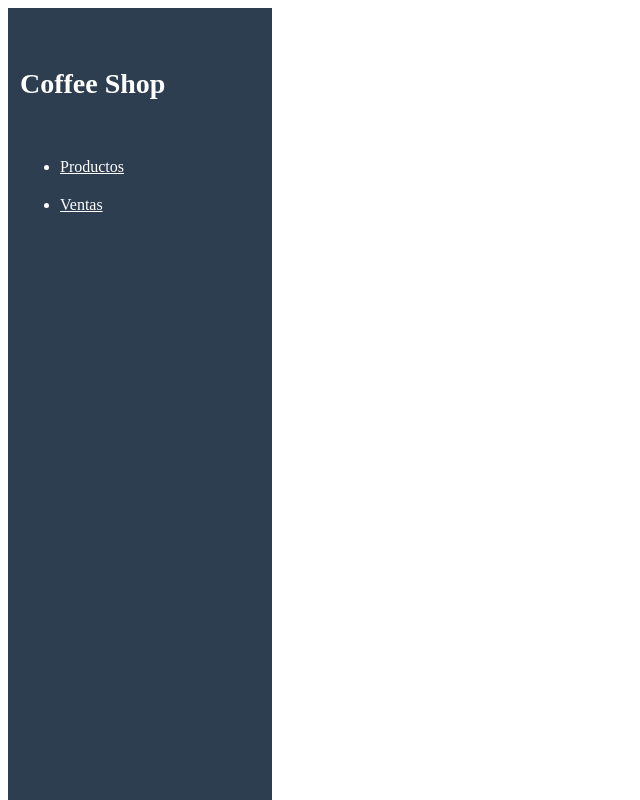
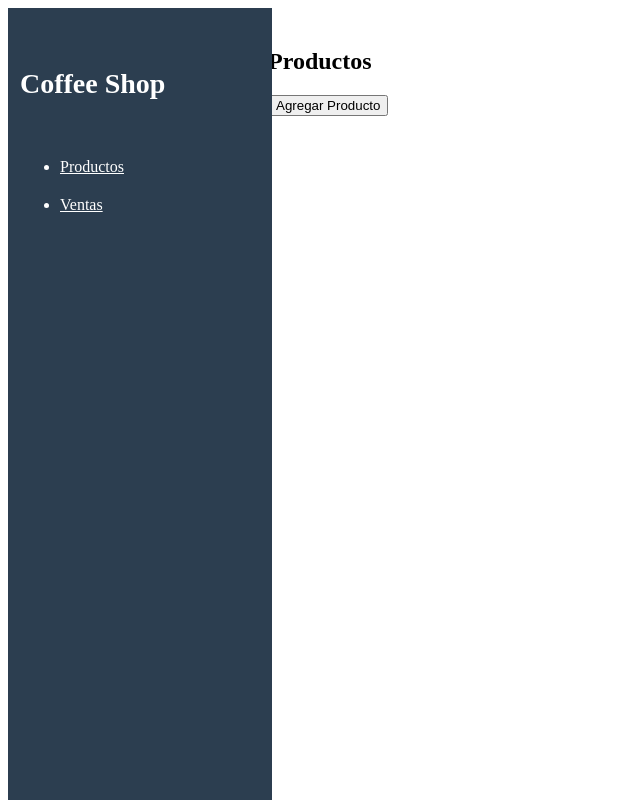
Before and after one commit to javalencis/prueba_konecta, a React (Vite) app in the folder frontend/: page / in a window 1280 px wide. Shown: the whole page, without its empty margins (0-640 px from the left). Built offline with nearby package versions, Linux system fonts and the light colour scheme; no server answers; the HTML template or start-up script is replaced by a standard one.

Commit message:
Agregando lista de productos

```diff
--- a/frontend/package.json
+++ b/frontend/package.json
@@ -10,6 +10,7 @@
     "preview": "vite preview"
   },
   "dependencies": {
+    "axios": "^1.7.7",
     "prop-types": "^15.8.1",
     "react": "^18.3.1",
     "react-dom": "^18.3.1",
--- /dev/null
+++ b/frontend/src/api/api.js
@@ -0,0 +1,10 @@
+import axios from "axios";
+
+const api = axios.create({
+  baseURL: "http://localhost:3000/api",
+  headers: {
+    "Content-Type": "appplication/json",
+  },
+});
+
+export default api;
--- /dev/null
+++ b/frontend/src/components/ProductList.jsx
@@ -0,0 +1,15 @@
+import { useEffect } from "react";
+import api from "../api/api";
+import "../styles/ProductList.scss";
+export const ProductList = () => {
+  const getProducts = async() => {
+    const res = await api.get('/products')
+    console.log(res)
+  };
+
+  useEffect(() => {
+    getProducts()
+  }, [])
+
+  return <section className="ProductList"></section>;
+};
--- a/frontend/src/containers/LayoutPages.jsx
+++ b/frontend/src/containers/LayoutPages.jsx
@@ -1,12 +1,12 @@
 
 import { Outlet } from "react-router-dom"
 import { LateralMenu } from "../components/LateralMenu"
-
+import '../styles/LayoutPages.scss'
 export const LayoutPages = () => {
   return (
     <section>
         <LateralMenu/>
-        <section>
+        <section className="ContentPage">
             <Outlet/>
         </section>
     </section>
--- a/frontend/src/pages/Products.jsx
+++ b/frontend/src/pages/Products.jsx
@@ -1,6 +1,13 @@
+import { ProductList } from "../components/ProductList"
 
 export const Products = () => {
   return (
-    <div>Products</div>
+    <>
+      <h2>Productos</h2>
+      <div>
+        <button>Agregar Producto</button>
+      </div>
+      <ProductList/>
+    </>
   )
 }
--- /dev/null
+++ b/frontend/src/styles/LayoutPages.scss
@@ -0,0 +1,4 @@
+.ContentPage{
+    padding: 20px;
+    margin-left: 240px;
+}
```
Also changed, not shown: frontend/src/styles/ProductList.scss (added), 1 other file (tests, documents, lock files or other folders).
